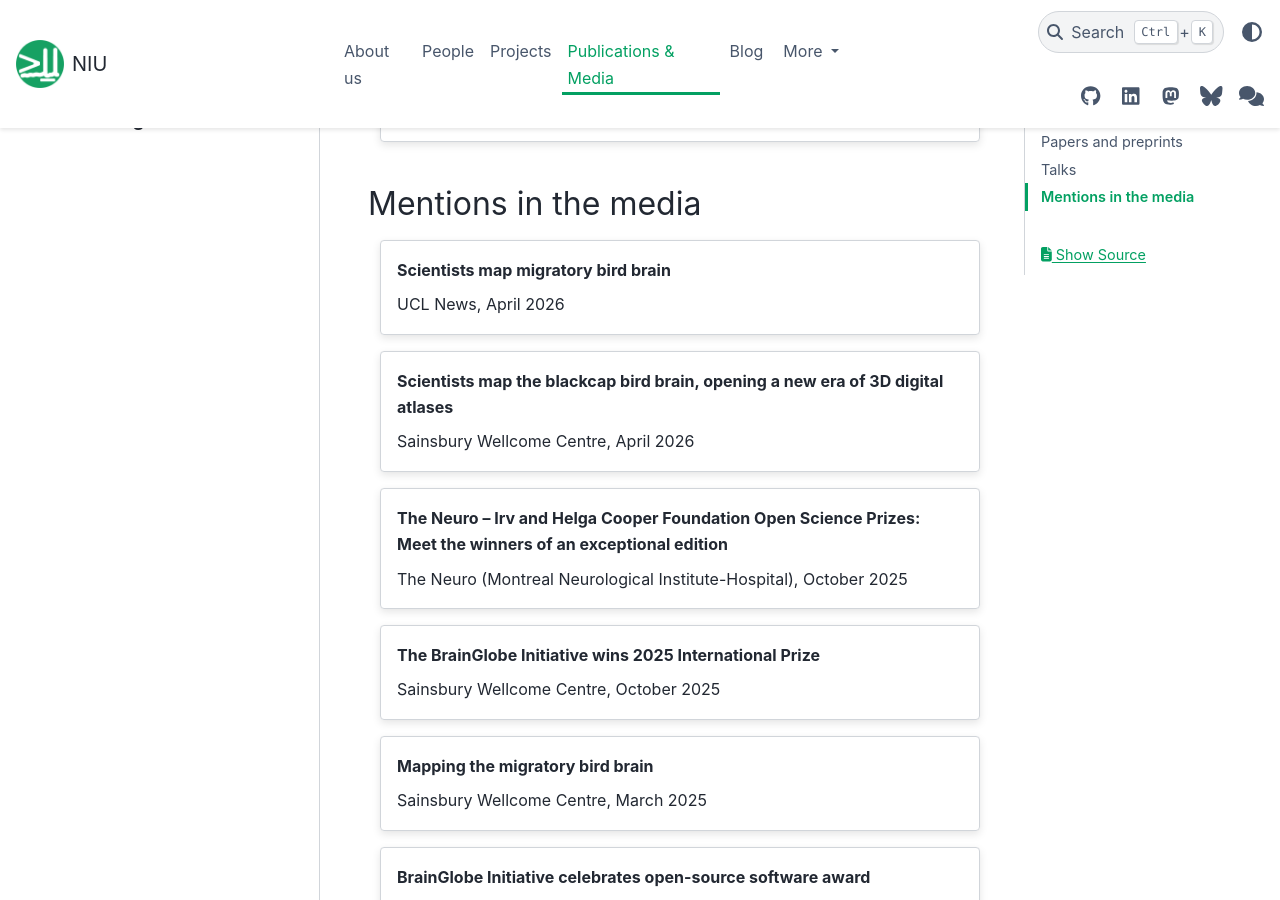
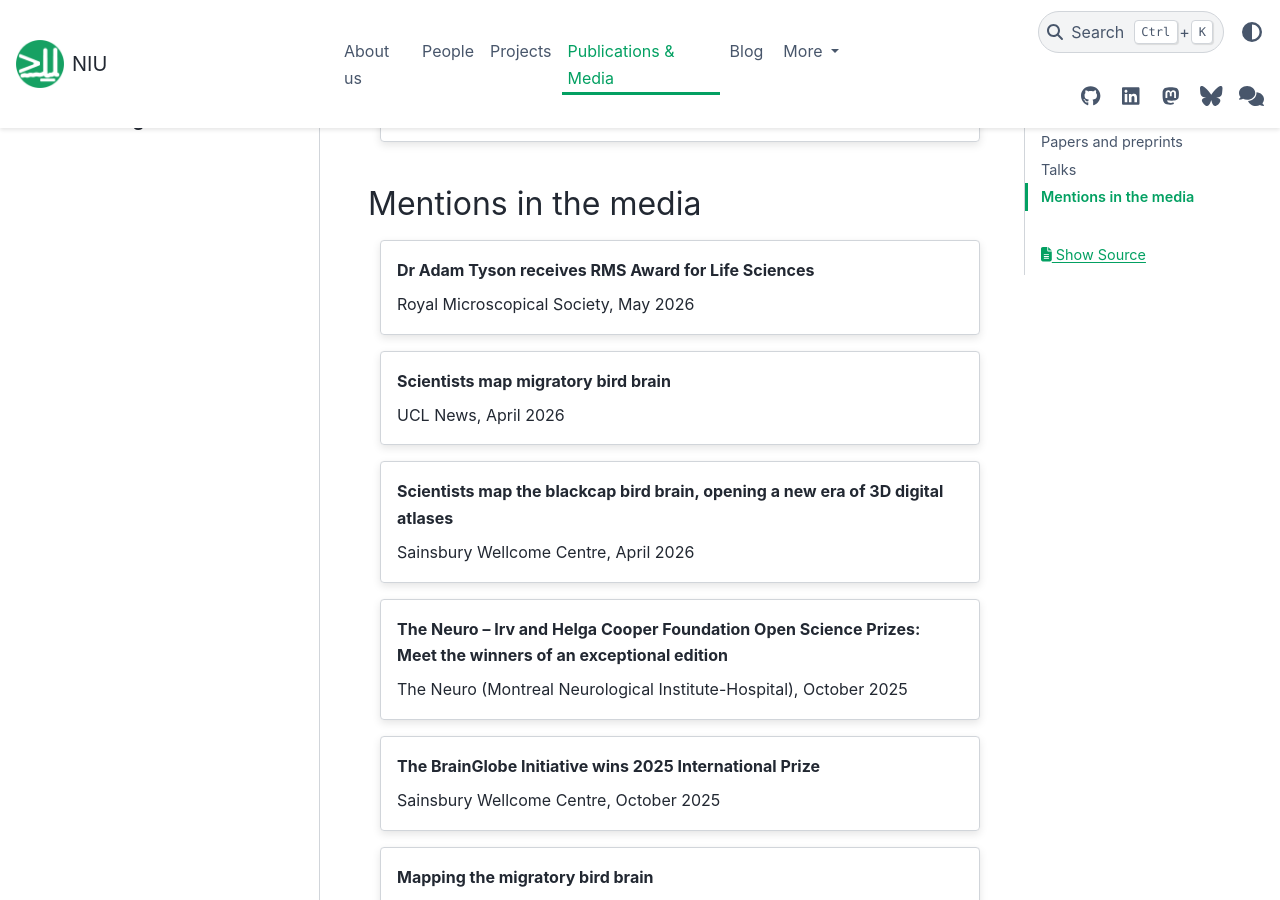
Before and after one commit to neuroinformatics-unit/neuroinformatics-unit.github.io, a Sphinx documentation site: the page built from docs/source/publications.md, in a window 1280 px wide and 900 px high, scrolled down 2802 px. Built offline with Sphinx 7.4.7 and the PyData theme 0.15.4, drawn with Linux system fonts in a browser that asks for light colours; nearby versions of some CDN libraries.

Commit message:
Add RMS prize (#292)
* Add RMS prize

* Fix capitalisation

```diff
--- a/docs/source/publications.md
+++ b/docs/source/publications.md
@@ -111,6 +111,11 @@ Adam Tyson, World Wide Series | Open Neuroscience, May 2021
 ::::{grid} 1 1 1 1
 :gutter: 3
 
+:::{grid-item-card} Dr Adam Tyson receives RMS Award for Life Sciences
+:link: https://www.rms.org.uk/resource/dr-adam-tyson-receives-rms-award-for-life-sciences.html
+Royal Microscopical Society, May 2026
+:::
+
 :::{grid-item-card} Scientists map migratory bird brain
 :link: https://ucl.ac.uk/news/2026/apr/scientists-map-migratory-bird-brain
 UCL News, April 2026
```
